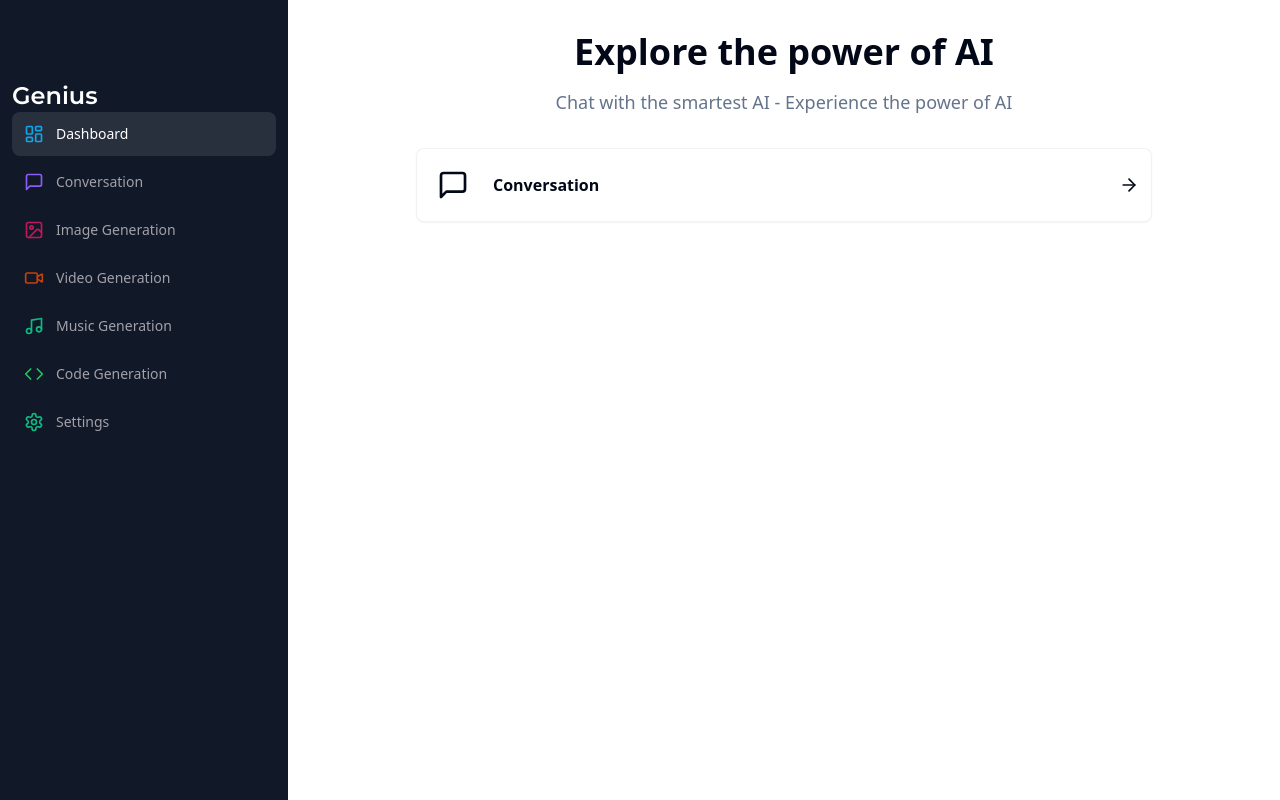
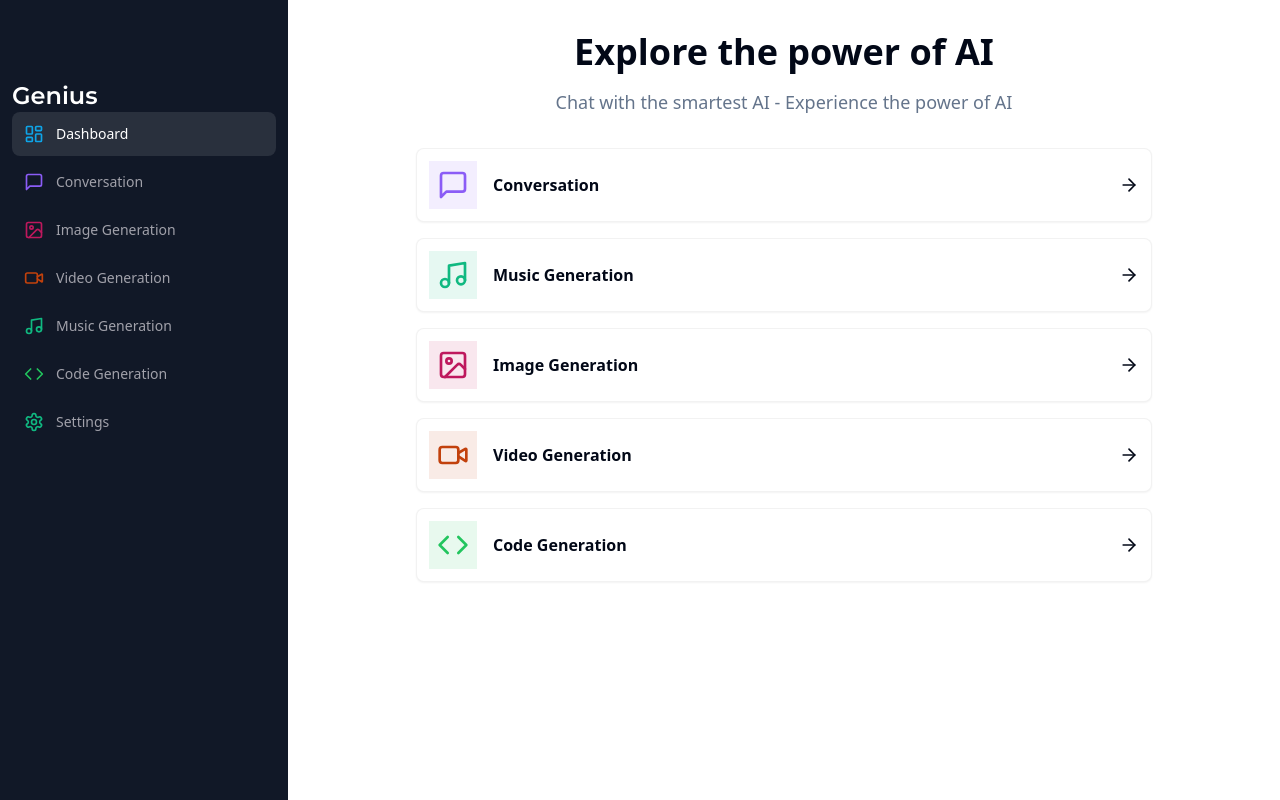
Before and after one commit to d-ngnr/ai-saas, a Next.js app: page /dashboard in a window 1280 px wide. Built offline with nearby package versions, Linux system fonts and the light colour scheme.

Commit message:
Add the rest of media generation

```diff
--- a/app/(dashboard)/(routes)/dashboard/page.tsx
+++ b/app/(dashboard)/(routes)/dashboard/page.tsx
@@ -2,15 +2,50 @@
 
 import { Card } from "@/components/ui/card";
 import { cn } from "@/lib/utils";
-import { ArrowRight, MessageSquare } from "lucide-react";
+import {
+  ArrowRight,
+  Code,
+  Image,
+  MessageSquare,
+  Music,
+  Video,
+} from "lucide-react";
 
 const tools = [
   {
     label: "Conversation",
     icon: MessageSquare,
-    color: "text-violer-500",
-    bgColor: "bg-violer-500/10",
+    color: "text-violet-500",
+    bgColor: "bg-violet-500/10",
     href: "/conversation",
+  },
+  {
+    label: "Music Generation",
+    icon: Music,
+    color: "text-emerald-500",
+    bgColor: "bg-emerald-500/10",
+    href: "/music",
+  },
+  {
+    label: "Image Generation",
+    icon: Image,
+    color: "text-pink-700",
+    bgColor: "bg-pink-700/10",
+    href: "/image",
+  },
+  {
+    label: "Video Generation",
+    icon: Video,
+    color: "text-orange-700",
+    bgColor: "bg-orange-700/10",
+    href: "/video",
+  },
+  {
+    label: "Code Generation",
+    icon: Code,
+    color: "text-green-500",
+    bgColor: "bg-green-500/10",
+    href: "/code",
   },
 ];
 export default function DashboardPage() {
```
